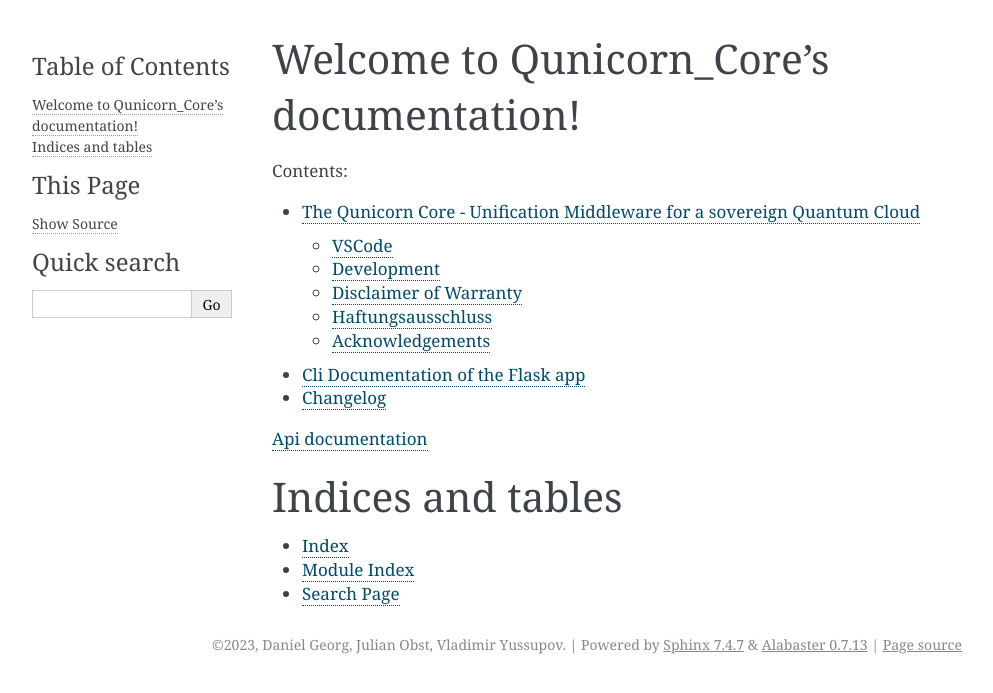
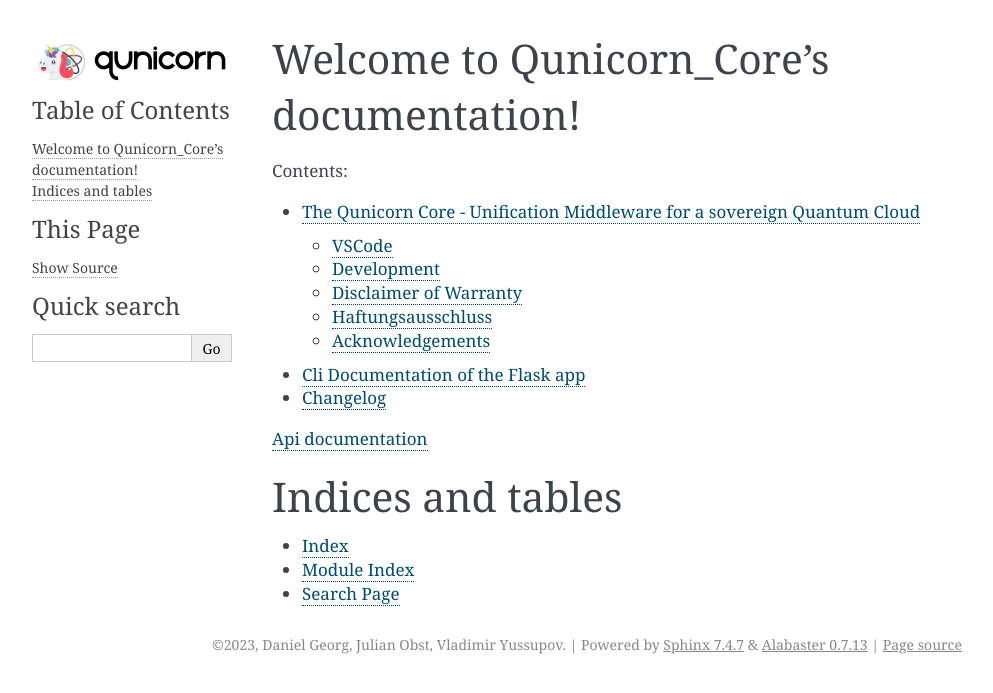
Before and after one commit to qunicorn/qunicorn-core, a Sphinx documentation site: the page built from docs/index.rst, in a window 1280 px wide. Shown: the top 693 px of the page, without its empty margins (148-1141 px from the left). Built offline with Sphinx 7.4.7, drawn with Linux system fonts in a browser that asks for light colours.

Commit message:
Feature 12 include qunicorn logo in rtd (#7)
* Add logo to readthedocs

* Add high quality logos

* Update conf.py

Update confy.py

Update conf.py

Update conf.py

Update conf.py

Update conf.py

Update conf.py

Update conf.py

```diff
--- a/docs/conf.py
+++ b/docs/conf.py
@@ -198,7 +198,12 @@ if ON_READTHEDOCS:
 # Add any paths that contain custom static files (such as style sheets) here,
 # relative to this directory. They are copied after the builtin static files,
 # so a file named "default.css" will overwrite the builtin "default.css".
-html_static_path = ["_static"]
+# html_static_path = ["_static"]
+html_logo = "images/qunicorn_vertical_website_version.png"
+html_theme_options = {
+    'logo_only': True,
+    'display_version': False,
+}
 
 
 # -- Further extension options -----------------------------------------------
```
Also changed, not shown: docs/images/qunicorn_no_text.svg (added), docs/images/qunicorn_quadratic.svg (added), docs/images/qunicorn_quadratic_png.png (added), docs/images/qunicorn_vertical.svg (added), docs/images/qunicorn_vertical_website_version.png (added).
